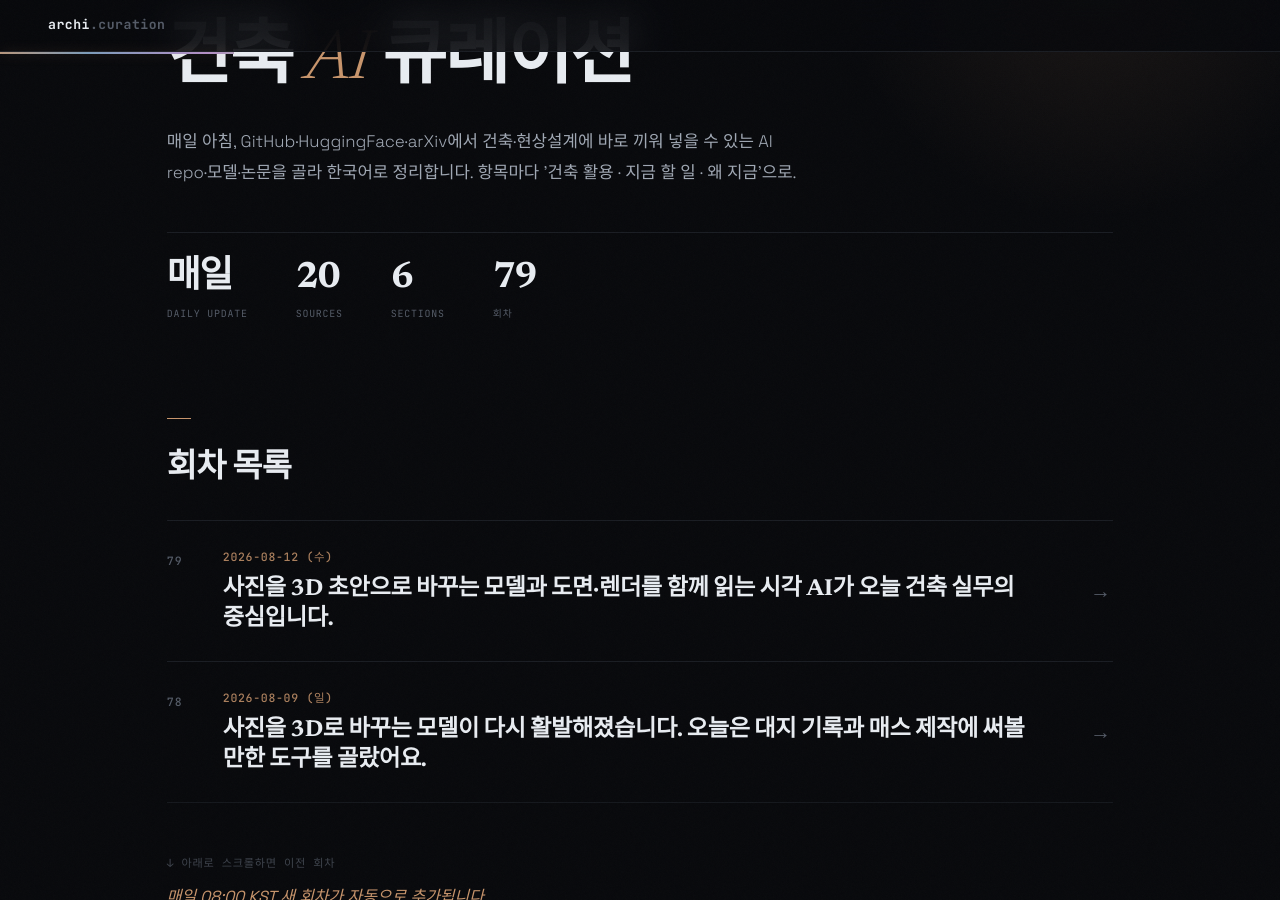
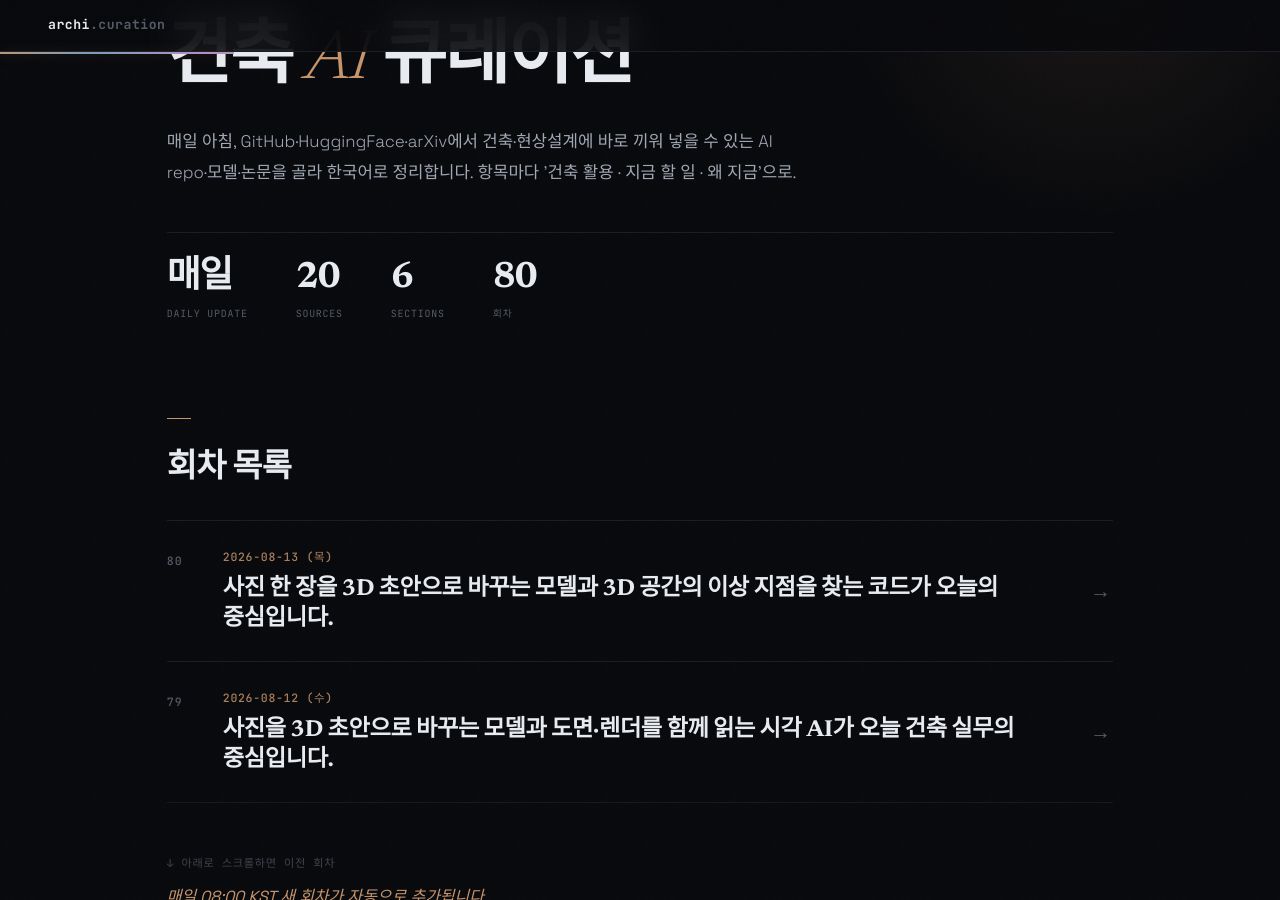
Before and after one commit to ghkch5gh-jpg/ainews-curation, a Jekyll site: the page built from index.md, in a window 1280 px wide and 900 px high, scrolled down 190 px. Built offline with Jekyll 4.4.1, drawn with Linux system fonts in a browser that asks for light colours; some web fonts are replaced.

Commit message:
daily: 2026-08-13

```diff
--- /dev/null
+++ b/2026-08-13_목.md
@@ -0,0 +1,201 @@
+---
+title: 2026-08-13 (목)
+eyebrow: ARCH · AI CURATION
+hero_title: "2026 · 08 · 13 <em>(목)</em>"
+description: "사진 한 장을 3D 초안으로 바꾸는 모델과 3D 공간의 이상 지점을 찾는 코드가 오늘의 중심입니다."
+summary: 사진 한 장을 3D 초안으로 바꾸는 모델과 3D 공간의 이상 지점을 찾는 코드가 오늘의 중심입니다.
+---
+
+<div class="news">
+<section class="news-flow-sec reveal"><h2 class="news-flow__t">이번 회차 흐름</h2><div class="news-flow"><p>안녕하세요! 오늘은 사진과 점군을 실제 설계 자료에 가까운 3D로 바꾸는 기술이 눈에 띕니다. NVIDIA의 Lyra 2.0은 가구나 매스 참고 이미지를 입체 초안으로 만드는 실험에 쓸 만해요. MVFM-3DAD는 3D 스캔에서 평소와 다른 부분을 찾아 현장 기록이나 시공 검토로 이어질 가능성을 보여줍니다. 다만 최신 대형 AI는 건축 전용이 아니므로, 화려한 성능보다 내 도면과 모델을 제대로 읽는지부터 작게 시험하는 편이 좋습니다.</p></div></section>
+<section class="news-sec">
+<h2 class="news-sec__t">오늘의 헤드라인</h2>
+<article class="ni reveal">
+  <header class="ni__h">
+    <span class="ni__n">01</span>
+    <a class="ni__t" href="https://huggingface.co/nvidia/Lyra-2.0" target="_blank" rel="noopener">사진을 3D 초안으로 바꾸는 Lyra 2.0 <span class="ni__arrow">↗</span></a>
+    <span class="ni__tr"><span class="ni__src">HuggingFace</span><span class="ni__score">8/10</span></span>
+  </header>
+  <p class="ni__body">Lyra 2.0은 한 장의 이미지를 3D로 변환하는 NVIDIA 모델입니다. 참고 사진을 입체 형태로 옮기는 컨셉 실험에 활용할 수 있지만, 발췌문만으로 출력 형식이나 BIM·스케치업 연계 수준은 확인할 수 없습니다.</p>
+  <ul class="ni__pts"><li>사진 한 장에서 3D 형태를 만드는 모델</li><li>가구·조형물·전시 요소의 초기 검토에 적합</li><li>정확한 치수와 BIM 정보는 별도로 입력해야 함</li></ul>
+  <div class="ni__meta">
+    <div class="ni__row"><dt>얻는 것</dt><dd>가구나 조형물의 참고 이미지를 3D로 변환하는 실험 후보입니다. 건축 모델에 바로 사용할 수 있는지는 별도 검증이 필요합니다.</dd></div>
+    <div class="ni__row ni__row--do"><dt>지금 할 일</dt><dd><p class="ni__do-text">모델 카드와 공개 파일을 확인해 지원 입력·출력 형식과 실제 실행 절차부터 파악해보세요.</p></dd></div>
+    <div class="ni__row ni__row--why"><dt>왜 지금</dt><dd>최근 한 달 안에 갱신된 이미지 기반 3D 모델입니다. 사진에서 3D로 넘어가는 도구가 단품 제작을 넘어 공간 구성 재료로 쓰이기 시작했습니다.</dd></div>
+  </div>
+  <footer class="ni__f"><span class="ni__verified">✓ 원문 대조</span><a class="ni__story" href="https://huggingface.co/nvidia/Lyra-2.0" target="_blank" rel="noopener">스토리 →</a></footer>
+</article>
+<article class="ni reveal">
+  <header class="ni__h">
+    <span class="ni__n">02</span>
+    <a class="ni__t" href="https://arxiv.org/html/2608.12148v1" target="_blank" rel="noopener">3D 스캔의 이상 지점을 찾는 MVFM-3DAD <span class="ni__arrow">↗</span></a>
+    <span class="ni__tr"><span class="ni__src">arXiv</span><span class="ni__score">8/10</span></span>
+  </header>
+  <p class="ni__body">MVFM-3DAD는 다중 뷰와 밀도 프록시 추정을 이용한 3D 이상 탐지 연구입니다. Real3D-AD와 MVTec3D-AD 데이터셋에서 실험했으며, 건축 현장이나 시공 누락 탐지에 적용하는 내용은 발췌문에서 확인되지 않습니다.</p>
+  <ul class="ni__pts"><li>여러 시점의 점군을 함께 검사</li><li>이상 가능성을 3D 점 위치로 되돌려 표시</li><li>논문과 실행 코드가 함께 공개됨</li></ul>
+  <div class="ni__meta">
+    <div class="ni__row"><dt>얻는 것</dt><dd>3D 데이터의 이상 지점을 탐지하는 방법을 검토할 때 참고할 수 있습니다. 현장 점군이나 건축 부재에 적용하려면 별도의 데이터와 검증이 필요합니다.</dd></div>
+    <div class="ni__row ni__row--do"><dt>지금 할 일</dt><dd><p class="ni__do-text">논문의 방법론과 Real3D-AD·MVTec3D-AD 실험 설정을 읽고 입력 데이터 형식과 평가 지표부터 확인해보세요.</p></dd></div>
+    <div class="ni__row ni__row--why"><dt>왜 지금</dt><dd>2026년 8월 13일 새로 공개된 코드 포함 논문입니다. 3D 스캔을 단순 기록이 아니라 자동 검토 자료로 바꾸는 흐름과 맞닿아 있습니다.</dd></div>
+  </div>
+  <footer class="ni__f"><span class="ni__verified">✓ 원문 대조</span><a class="ni__story" href="https://arxiv.org/html/2608.12148v1" target="_blank" rel="noopener">스토리 →</a></footer>
+</article>
+<article class="ni reveal">
+  <header class="ni__h">
+    <span class="ni__n">03</span>
+    <a class="ni__t" href="https://arxiv.org/html/2608.11285v1" target="_blank" rel="noopener">도면 인식 AI의 약점을 시험하는 SegPAR <span class="ni__arrow">↗</span></a>
+    <span class="ni__tr"><span class="ni__src">arXiv</span><span class="ni__score">6/10</span></span>
+  </header>
+  <p class="ni__body">SegPAR는 의미론적 분할 모델을 대상으로 하는 클래스 중심의 결정 기반 희소 공격 방법입니다. 입력의 일부를 바꿔 분할 모델의 판단을 흔드는 취약성 시험에 해당합니다. 건축 도면 전용 도구는 아니며, 도면 판독 모델에 적용하려면 별도 실험이 필요합니다.</p>
+  <ul class="ni__pts"><li>영역 구분 AI의 오판 가능성을 검사</li><li>적은 이미지 변화로 오류를 유도</li><li>도면 판독 모델의 신뢰성 시험에 응용 가능</li></ul>
+  <div class="ni__meta">
+    <div class="ni__row"><dt>얻는 것</dt><dd>도면 인식처럼 의미론적 분할에 의존하는 시스템이 작은 입력 변화에 얼마나 민감한지 시험하는 방법으로 응용할 수 있습니다. 법규 판정에 미치는 영향은 별도로 검증해야 합니다.</dd></div>
+    <div class="ni__row ni__row--do"><dt>지금 할 일</dt><dd><p class="ni__do-text">논문의 공격 조건, 피해 모델, 데이터셋과 평가 지표를 확인한 뒤 사용하는 분할 모델에 적용 가능한지 검토해보세요.</p></dd></div>
+    <div class="ni__row ni__row--why"><dt>왜 지금</dt><dd>2026년 8월 13일 공개된 코드 포함 연구입니다. 도면 판독 AI가 늘어날수록 정확도뿐 아니라 어떤 입력에서 실패하는지도 중요해지고 있습니다.</dd></div>
+  </div>
+  <footer class="ni__f"><span class="ni__verified">✓ 원문 대조</span><a class="ni__story" href="https://arxiv.org/html/2608.11285v1" target="_blank" rel="noopener">스토리 →</a></footer>
+</article>
+<article class="ni reveal">
+  <header class="ni__h">
+    <span class="ni__n">04</span>
+    <a class="ni__t" href="https://huggingface.co/Qwen/Qwen3.8-2.4T-A95B" target="_blank" rel="noopener">초대형 시각·언어 AI Qwen 3.8 <span class="ni__arrow">↗</span></a>
+    <span class="ni__tr"><span class="ni__src">HuggingFace</span><span class="ni__score">5/10</span></span>
+  </header>
+  <p class="ni__body">Qwen3.8-2.4T-A95B라는 Qwen 모델 페이지가 공개되어 있습니다. 다만 제공된 발췌문에는 모델 구조, 지원 작업, 문맥 길이 또는 문서 처리 성능을 확인할 설명이 포함되어 있지 않습니다.</p>
+  <ul class="ni__pts"><li>매우 큰 규모의 언어 모델</li><li>긴 문서 분석과 질의응답 실험 가능</li><li>일반 PC에서 직접 실행하기는 어려움</li></ul>
+  <div class="ni__meta">
+    <div class="ni__row"><dt>얻는 것</dt><dd>긴 설계지침이나 다국어 공모요강 처리 후보로 검토할 수는 있지만, 해당 용도에 적합한지는 발췌문만으로 판단할 수 없습니다.</dd></div>
+    <div class="ni__row ni__row--do"><dt>지금 할 일</dt><dd><p class="ni__do-text">모델 카드에서 모델 구조, 지원 언어, 문맥 길이, 라이선스와 평가 결과를 확인한 뒤 짧은 공모요강으로 시험해보세요.</p></dd></div>
+    <div class="ni__row ni__row--why"><dt>왜 지금</dt><dd>하루 전에 갱신되어 Hugging Face 인기 목록에 올랐습니다. 모델이 커질수록 건축에서는 성능보다 비용과 문서 보안 검토가 먼저입니다.</dd></div>
+  </div>
+  <footer class="ni__f"><span class="ni__verified">✓ 원문 대조</span><a class="ni__story" href="https://huggingface.co/Qwen/Qwen3.8-2.4T-A95B" target="_blank" rel="noopener">스토리 →</a></footer>
+</article>
+<article class="ni reveal">
+  <header class="ni__h">
+    <span class="ni__n">05</span>
+    <a class="ni__t" href="https://huggingface.co/moonshotai/Kimi-K3" target="_blank" rel="noopener">이미지와 글을 함께 읽는 Kimi K3 <span class="ni__arrow">↗</span></a>
+    <span class="ni__tr"><span class="ni__src">HuggingFace</span><span class="ni__score">6/10</span></span>
+  </header>
+  <p class="ni__body">Kimi-K3는 이미지와 텍스트를 입력받아 텍스트로 답하는 Moonshot AI 모델입니다. Transformers와 Safetensors 형식 등이 표시되어 있습니다. 건축 도면이나 치수 판독 성능은 발췌문에서 확인되지 않습니다.</p>
+  <ul class="ni__pts"><li>이미지와 텍스트를 함께 처리</li><li>도면 캡처와 설명서의 교차 검토 가능</li><li>정량 판단에는 별도 검증이 필요</li></ul>
+  <div class="ni__meta">
+    <div class="ni__row"><dt>얻는 것</dt><dd>평면 이미지와 실별 요구사항을 함께 입력하는 보조 작업을 시험할 후보입니다. 면적·치수나 법규 적합성은 사람이 원문 및 도면과 다시 확인해야 합니다.</dd></div>
+    <div class="ni__row ni__row--do"><dt>지금 할 일</dt><dd><p class="ni__do-text">모델 카드의 실행 예제와 사용 조건을 확인한 뒤, 평면 한 장과 실 목록으로 누락 공간 찾기를 시험해보세요.</p></dd></div>
+    <div class="ni__row ni__row--why"><dt>왜 지금</dt><dd>최근 17일 안에 갱신됐고 인기 모델 목록 상위권에 있습니다. 시각 자료와 문서를 함께 읽는 기능은 설계 검토 보조 도구의 기본 조건이 되고 있습니다.</dd></div>
+  </div>
+  <footer class="ni__f"><span class="ni__verified">✓ 원문 대조</span><a class="ni__story" href="https://huggingface.co/moonshotai/Kimi-K3" target="_blank" rel="noopener">스토리 →</a></footer>
+</article>
+</section>
+<section class="news-sec">
+<h2 class="news-sec__t">핫 레포</h2>
+<article class="ni reveal">
+  <header class="ni__h">
+    <span class="ni__n">06</span>
+    <a class="ni__t" href="https://github.com/lil-wayne-0319/MV3D-AD" target="_blank" rel="noopener">MV3D-AD 실행 코드 <span class="ni__arrow">↗</span></a>
+    <span class="ni__tr"><span class="ni__src">GitHub</span><span class="ni__score">7/10</span></span>
+  </header>
+  <p class="ni__body">MV3D-AD라는 공개 GitHub 저장소가 존재합니다. 다만 제공된 발췌문에는 저장소의 README나 학습 방식, 입력 데이터, 이상 위치 출력 기능에 관한 설명이 포함되어 있지 않습니다.</p>
+  <ul class="ni__pts"><li>점군 이상 탐지 코드를 직접 실행 가능</li><li>여러 방향의 관찰 결과를 한 모델에서 처리</li><li>건축용 자료로 다시 학습하는 작업이 필요</li></ul>
+  <div class="ni__meta">
+    <div class="ni__row"><dt>얻는 것</dt><dd>3D 이상 탐지 관련 실행 코드인지 검토할 출발점은 될 수 있지만, 준공·공사 점군이나 Revit 연계 가능성은 발췌문만으로 확인할 수 없습니다.</dd></div>
+    <div class="ni__row ni__row--do"><dt>지금 할 일</dt><dd><p class="ni__do-text"><code class="ni__code">git clone https://github.com/lil-wayne-0319/MV3D-AD</code> 후 README와 환경 설정, 지원 데이터셋 및 출력 형식을 먼저 확인해보세요.</p></dd></div>
+    <div class="ni__row ni__row--why"><dt>왜 지금</dt><dd>오늘 arXiv에 코드 링크와 함께 소개됐습니다. 스캔 데이터가 쌓인 사무소라면 작은 구역부터 이상 탐지 가능성을 확인할 시점입니다.</dd></div>
+  </div>
+  <footer class="ni__f"><span class="ni__verified">✓ 원문 대조</span><a class="ni__story" href="https://github.com/lil-wayne-0319/MV3D-AD" target="_blank" rel="noopener">스토리 →</a></footer>
+</article>
+<article class="ni reveal">
+  <header class="ni__h">
+    <span class="ni__n">07</span>
+    <a class="ni__t" href="https://github.com/KAU-QuantumAILab/SegPAR" target="_blank" rel="noopener">SegPAR 신뢰성 시험 코드 <span class="ni__arrow">↗</span></a>
+    <span class="ni__tr"><span class="ni__src">GitHub</span><span class="ni__score">5/10</span></span>
+  </header>
+  <p class="ni__body">SegPAR라는 공개 GitHub 저장소가 존재합니다. 다만 제공된 발췌문에는 공격 방식, 실행 방법이나 지원 모델에 관한 README 내용이 포함되어 있지 않습니다.</p>
+  <ul class="ni__pts"><li>영역 구분 모델의 약점을 자동 탐색</li><li>작은 픽셀 변화에 따른 오판 측정</li><li>건축 도면 자료를 넣으려면 코드 수정 필요</li></ul>
+  <div class="ni__meta">
+    <div class="ni__row"><dt>얻는 것</dt><dd>의미론적 분할 모델의 취약성 시험 코드인지 검토할 수 있지만, CAD 도면의 벽·문 인식이나 법규 자동화에 바로 적용할 수 있는지는 확인되지 않습니다.</dd></div>
+    <div class="ni__row ni__row--do"><dt>지금 할 일</dt><dd><p class="ni__do-text"><code class="ni__code">git clone https://github.com/KAU-QuantumAILab/SegPAR</code> 후 README에서 지원 데이터셋, 피해 모델, 공격 조건과 평가 지표를 확인해보세요.</p></dd></div>
+    <div class="ni__row ni__row--why"><dt>왜 지금</dt><dd>오늘 공개된 ECCV 2026 연구의 공식 코드입니다. 자동 검토가 늘수록 결과를 만드는 모델뿐 아니라 그 모델을 깨뜨려 보는 시험도 필요합니다.</dd></div>
+  </div>
+  <footer class="ni__f"><span class="ni__verified">✓ 원문 대조</span><a class="ni__story" href="https://github.com/KAU-QuantumAILab/SegPAR" target="_blank" rel="noopener">스토리 →</a></footer>
+</article>
+</section>
+<section class="news-sec">
+<h2 class="news-sec__t">모델 · 데이터셋</h2>
+<article class="ni reveal">
+  <header class="ni__h">
+    <span class="ni__n">08</span>
+    <a class="ni__t" href="https://huggingface.co/calcuis/hy3d-gguf" target="_blank" rel="noopener">가볍게 줄인 Hunyuan3D 모델 <span class="ni__arrow">↗</span></a>
+    <span class="ni__tr"><span class="ni__src">HuggingFace</span><span class="ni__score">6/10</span></span>
+  </header>
+  <p class="ni__body">hy3d-gguf는 hy3d의 올인원 GGUF 양자화 버전으로 소개된 이미지→3D 모델입니다. 파일을 줄인 구체적인 정도나 노트북 실행 가능 여부, 양자화에 따른 품질 변화는 발췌문에서 확인되지 않습니다.</p>
+  <ul class="ni__pts"><li>용량을 줄인 3D 생성 모델</li><li>로컬 컴퓨터 실행 가능성 확대</li><li>원본 대비 품질과 실행 호환성 확인 필요</li></ul>
+  <div class="ni__meta">
+    <div class="ni__row"><dt>얻는 것</dt><dd>이미지 기반 3D 생성을 로컬에서 실행할 후보로 검토할 수 있습니다. 실제 실행 가능 여부와 필요한 그래픽카드 메모리는 모델 카드 및 파일별 요구사항을 확인해야 합니다.</dd></div>
+    <div class="ni__row ni__row--do"><dt>지금 할 일</dt><dd><p class="ni__do-text">모델 카드에서 설치 절차, 지원 환경, 양자화 파일별 크기와 필요한 그래픽카드 메모리를 확인해 실행 전 점검표를 만들어보세요.</p></dd></div>
+    <div class="ni__row ni__row--why"><dt>왜 지금</dt><dd>대형 3D 모델을 작게 줄여 개인 장비에서 돌리려는 흐름을 보여줍니다. 보안이 중요한 현상설계팀에는 특히 확인할 가치가 있습니다.</dd></div>
+  </div>
+  <footer class="ni__f"><span class="ni__verified">✓ 원문 대조</span><a class="ni__story" href="https://huggingface.co/calcuis/hy3d-gguf" target="_blank" rel="noopener">스토리 →</a></footer>
+</article>
+<article class="ni reveal">
+  <header class="ni__h">
+    <span class="ni__n">09</span>
+    <a class="ni__t" href="https://huggingface.co/VAST-AI/TripoSG-scribble" target="_blank" rel="noopener">낙서를 3D 형태로 바꾸는 TripoSG <span class="ni__arrow">↗</span></a>
+    <span class="ni__tr"><span class="ni__src">HuggingFace</span><span class="ni__score">7/10</span></span>
+  </header>
+  <p class="ni__body">TripoSG-scribble은 스크리블 이미지를 입력으로 사용하는 이미지→3D 모델입니다. Diffusers 기반의 TripoSGScribblePipeline과 MIT 라이선스가 표시되어 있습니다. 제작 가능한 형상의 정밀도나 치수 정확성은 발췌문에서 확인되지 않습니다.</p>
+  <ul class="ni__pts"><li>선 그림을 입력으로 사용</li><li>초기 조형 아이디어를 입체화</li><li>정밀 모델링과 구조 검토는 별도</li></ul>
+  <div class="ni__meta">
+    <div class="ni__row"><dt>얻는 것</dt><dd>간단한 선 스케치를 3D 형태로 바꾸는 초기 형태 탐색에 시험할 수 있습니다. Rhino 연계나 후처리 수준은 실제 출력 형식을 확인해야 합니다.</dd></div>
+    <div class="ni__row ni__row--do"><dt>지금 할 일</dt><dd><p class="ni__do-text">모델 카드의 예제 입력과 출력 형식을 확인한 뒤, 선 스케치 한 장으로 첫 결과를 만들어보세요.</p></dd></div>
+    <div class="ni__row ni__row--why"><dt>왜 지금</dt><dd>사진뿐 아니라 거친 선도 3D 입력으로 쓰려는 흐름을 보여줍니다. 건축가의 초기 스케치를 살릴 수 있다는 점에서 일반 이미지 생성보다 직접적입니다.</dd></div>
+  </div>
+  <footer class="ni__f"><span class="ni__verified">✓ 원문 대조</span><a class="ni__story" href="https://huggingface.co/VAST-AI/TripoSG-scribble" target="_blank" rel="noopener">스토리 →</a></footer>
+</article>
+<article class="ni reveal">
+  <header class="ni__h">
+    <span class="ni__n">10</span>
+    <a class="ni__t" href="https://huggingface.co/nvidia/NVIDIA-Nemotron-3.5-Lightning-30B-A3B-NVFP4" target="_blank" rel="noopener">빠른 문서 처리를 겨냥한 Nemotron 3.5 <span class="ni__arrow">↗</span></a>
+    <span class="ni__tr"><span class="ni__src">HuggingFace</span><span class="ni__score">5/10</span></span>
+  </header>
+  <p class="ni__body">NVIDIA-Nemotron-3.5-Lightning-30B-A3B-NVFP4라는 NVIDIA 모델 페이지가 공개되어 있습니다. 다만 제공된 발췌문에는 속도, 문서 처리 능력, 권장 실행 환경이나 건축 관련 학습 여부를 확인할 설명이 없습니다.</p>
+  <ul class="ni__pts"><li>빠른 응답을 목표로 한 언어 모델</li><li>로컬 문서 질의응답 후보</li><li>건축 법규 전용 모델은 아님</li></ul>
+  <div class="ni__meta">
+    <div class="ni__row"><dt>얻는 것</dt><dd>공모지침에서 조건을 추출하는 용도로 시험할 후보일 수 있지만, 정확도와 필요한 메모리는 모델 카드 및 실제 평가로 확인해야 합니다.</dd></div>
+    <div class="ni__row ni__row--do"><dt>지금 할 일</dt><dd><p class="ni__do-text">모델 카드에서 지원 작업, 문맥 길이, 권장 실행 도구와 메모리 요구량을 확인한 뒤 지침서 5쪽으로 정보 추출 정확도를 재보세요.</p></dd></div>
+    <div class="ni__row ni__row--why"><dt>왜 지금</dt><dd>약 18시간 전에 갱신된 신규 인기 모델입니다. 사무소 내부에서 문서를 처리하려면 속도와 컴퓨터 비용의 균형이 중요합니다.</dd></div>
+  </div>
+  <footer class="ni__f"><span class="ni__verified">✓ 원문 대조</span><a class="ni__story" href="https://huggingface.co/nvidia/NVIDIA-Nemotron-3.5-Lightning-30B-A3B-NVFP4" target="_blank" rel="noopener">스토리 →</a></footer>
+</article>
+<article class="ni reveal">
+  <header class="ni__h">
+    <span class="ni__n">11</span>
+    <a class="ni__t" href="https://huggingface.co/fal/MiniMax-H3-Realism-People-LoRA" target="_blank" rel="noopener">인물 영상 사실감을 조정하는 MiniMax 보조 모델 <span class="ni__arrow">↗</span></a>
+    <span class="ni__tr"><span class="ni__src">HuggingFace</span><span class="ni__score">3/10</span></span>
+  </header>
+  <p class="ni__body">MiniMax-H3-Realism-People-LoRA는 MiniMax H3용 LoRA로 표시된 이미지·텍스트→비디오 모델이며, 사실적인 인물 표현과 관련된 태그가 붙어 있습니다. 건축 설계나 BIM 기능은 제시되어 있지 않습니다.</p>
+  <ul class="ni__pts"><li>영상 속 사람의 사실감 보정</li><li>기존 영상 생성 모델에 덧붙여 사용</li><li>건축 모델이나 도면은 생성하지 않음</li></ul>
+  <div class="ni__meta">
+    <div class="ni__row"><dt>얻는 것</dt><dd>공간 영상의 인물 표현을 조정하는 실험 후보로 검토할 수 있습니다. 동선 검토나 이용자 수 분석에 적합하다는 근거는 없습니다.</dd></div>
+    <div class="ni__row ni__row--do"><dt>지금 할 일</dt><dd><p class="ni__do-text">사용 중인 MiniMax H3 영상 생성 환경과 호환되는지 모델 카드에서 확인한 뒤 짧은 장면으로 적용 전후를 비교하세요.</p></dd></div>
+    <div class="ni__row ni__row--why"><dt>왜 지금</dt><dd>약 14시간 전에 갱신되어 인기 목록에 등장했습니다. 공간 영상의 품질 경쟁이 건물뿐 아니라 그 안의 사람 표현으로 옮겨가고 있습니다.</dd></div>
+  </div>
+  <footer class="ni__f"><span class="ni__verified">✓ 원문 대조</span><a class="ni__story" href="https://huggingface.co/fal/MiniMax-H3-Realism-People-LoRA" target="_blank" rel="noopener">스토리 →</a></footer>
+</article>
+<article class="ni reveal">
+  <header class="ni__h">
+    <span class="ni__n">12</span>
+    <a class="ni__t" href="https://huggingface.co/SexGod1979/PinkCherry_MiniMax-H3" target="_blank" rel="noopener">MiniMax 인물 영상 보정 실험판 <span class="ni__arrow">↗</span></a>
+    <span class="ni__tr"><span class="ni__src">HuggingFace</span><span class="ni__score">2/10</span></span>
+  </header>
+  <p class="ni__body">PinkCherry_MiniMax-H3는 MiniMax H3 계열로 표시된 텍스트→비디오 모델이며 Transformers 형식과 Apache-2.0 라이선스가 명시되어 있습니다. 개인 제작 보조 모델인지, 기존 모델 위에 추가하는 방식인지 또는 인물 표현을 보정하는지는 발췌문에서 확인되지 않습니다.</p>
+  <ul class="ni__pts"><li>인물 영상 표현을 바꾸는 추가 모델</li><li>건축 실무와 직접 관련 없음</li><li>출처·사용 조건·결과 편향 검토 필요</li></ul>
+  <div class="ni__meta">
+    <div class="ni__row"><dt>얻는 것</dt><dd>건축 활용 이득은 발췌문만으로 확인할 수 없습니다. 텍스트→비디오 모델 후보로서 모델 카드와 예제를 검토할 수 있습니다.</dd></div>
+    <div class="ni__row ni__row--do"><dt>지금 할 일</dt><dd><p class="ni__do-text">다운로드 전 모델 카드와 파일 구성, 실행 예제, 라이선스 및 안전 관련 설명을 확인하세요.</p></dd></div>
+    <div class="ni__row ni__row--why"><dt>왜 지금</dt><dd>약 23시간 전에 갱신되어 인기 목록에 잡혔지만 실무 적합성은 낮습니다. 인기 순위와 업무 신뢰성은 별개라는 점을 보여주는 사례입니다.</dd></div>
+  </div>
+  <footer class="ni__f"><span class="ni__verified">✓ 원문 대조</span><a class="ni__story" href="https://huggingface.co/SexGod1979/PinkCherry_MiniMax-H3" target="_blank" rel="noopener">스토리 →</a></footer>
+</article>
+</section>
+<div class="news-outro"><span class="news-outro__t">맺음말</span><p>건축 AI는 멋진 이미지를 만드는 단계를 지나, 실제 공간을 읽고 비교하는 쪽으로 천천히 이동하고 있어요. 오늘 도구도 바로 납품에 쓰기보다는 작은 방이나 가구 하나로 시험해 보면 가능성과 한계가 금방 보일 겁니다.</p></div>
+</div>
--- a/index.md
+++ b/index.md
@@ -10,12 +10,13 @@ stats:
     lbl: "Sources"
   - num: "6"
     lbl: "Sections"
-  - num: "79"
+  - num: "80"
     lbl: "회차"
 ---
 
 ## 회차 목록
 
+- [2026-08-13 (목) — 사진 한 장을 3D 초안으로 바꾸는 모델과 3D 공간의 이상 지점을 찾는 코드가 오늘의 중심입니다.](2026-08-13_목.html)
 - [2026-08-12 (수) — 사진을 3D 초안으로 바꾸는 모델과 도면·렌더를 함께 읽는 시각 AI가 오늘 건축 실무의 중심입니다.](2026-08-12_수.html)
 - [2026-08-09 (일) — 사진을 3D로 바꾸는 모델이 다시 활발해졌습니다. 오늘은 대지 기록과 매스 제작에 써볼 만한 도구를 골랐어요.](2026-08-09_일.html)
 - [2026-08-05 (수) — 설계 모델을 웹에서 함께 다루고, 현장 사진을 3D로 바꾸며, 서로 다른 설계 프로그램의 데이터를 잇는 도구가 강세였어요.](2026-08-05_수.html)
```
